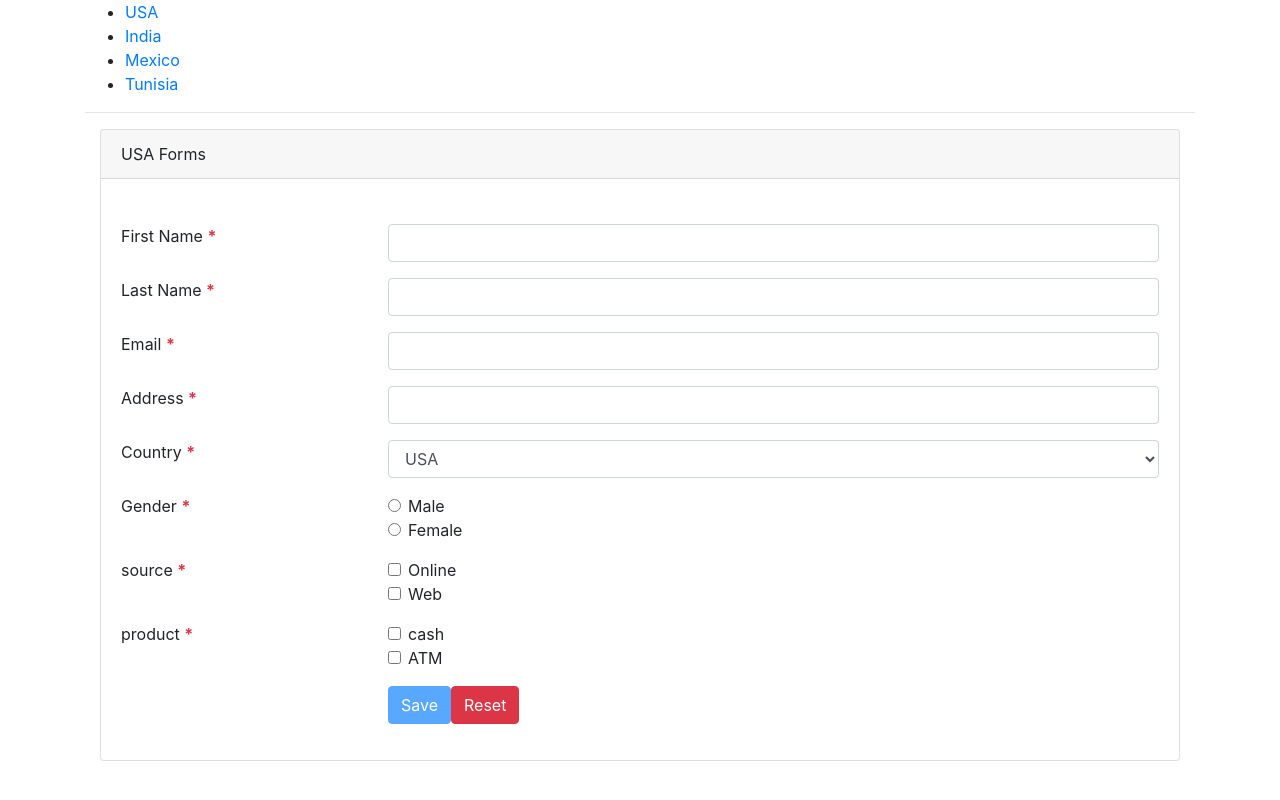
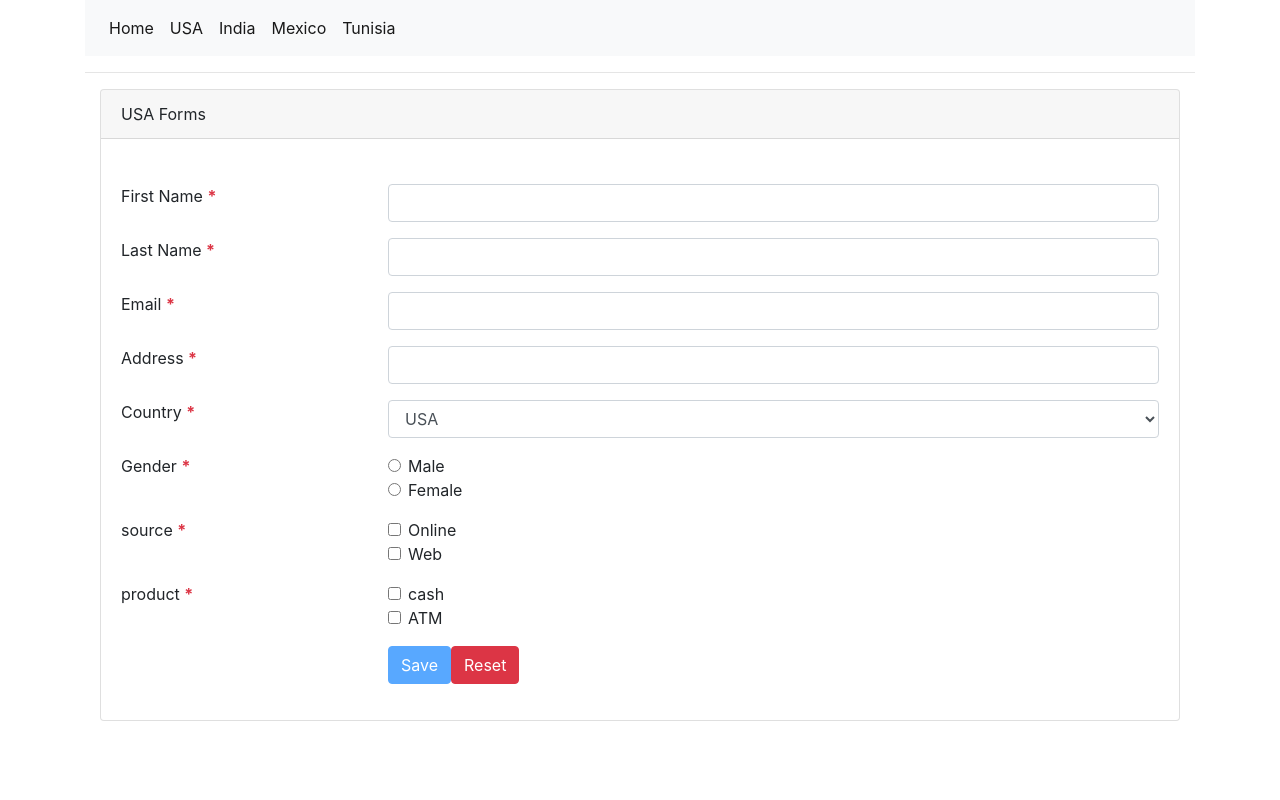
Before and after one commit to prakashm/angular-model-forms, an Angular app: page /#/create/1 in a window 1280 px wide. Built offline with nearby package versions, Linux system fonts and the light colour scheme.

Commit message:
3 files modified

```diff
--- a/src/app/app.component.html
+++ b/src/app/app.component.html
@@ -1,16 +1,24 @@
-
-<nav>
-  <ul>
-    <li><a [routerLink]="['/create', 1]" routerLinkActive="active">USA</a></li>
-    <li>
-      <a [routerLink]="['/create', 2]" routerLinkActive="active">India</a>
+<nav class="navbar navbar-expand-lg navbar-light bg-light">
+  <ul class="navbar-nav me-auto mb-2 mb-lg-0">
+    <li class="nav-item">
+      <a class="nav-link active" [routerLink]="['/']" routerLinkActive="active">Home</a>
     </li>
     <li>
-      <a [routerLink]="['/create', 3]" routerLinkActive="active">Mexico</a>
+      <hr class="dropdown-divider">
     </li>
-    <li>
-      <a [routerLink]="['/create', 4]" routerLinkActive="active">Tunisia</a>
+    <li class="nav-item">
+      <a class="nav-link active" [routerLink]="['/create', 1]" routerLinkActive="active">USA</a>
+    </li>
+    <li class="nav-item">
+      <a class="nav-link active" [routerLink]="['/create', 2]" routerLinkActive="active">India</a>
+    </li>
+    <li class="nav-item">
+      <a class="nav-link active" [routerLink]="['/create', 3]" routerLinkActive="active">Mexico</a>
+    </li>
+    <li class="nav-item">
+      <a class="nav-link active" [routerLink]="['/create', 4]" routerLinkActive="active">Tunisia</a>
     </li>
   </ul>
 </nav>
+<hr>
 <router-outlet></router-outlet>
--- a/src/app/createapp/createapp.component.html
+++ b/src/app/createapp/createapp.component.html
@@ -1,4 +1,3 @@
-<hr />
 <div class="col-sm-12">
   <div class="card">
     <div class="card-header">{{getHeader()}}</div>
--- a/src/app/createapp/createapp.component.ts
+++ b/src/app/createapp/createapp.component.ts
@@ -46,6 +46,7 @@ export class CreateappComponent implements OnInit, OnDestroy {
   ngOnDestroy() {
     this.routeSub.unsubscribe();
     console.log("Un Subscribe");
+    this.unsubcribe();
   }
 
   getFields() {
```
